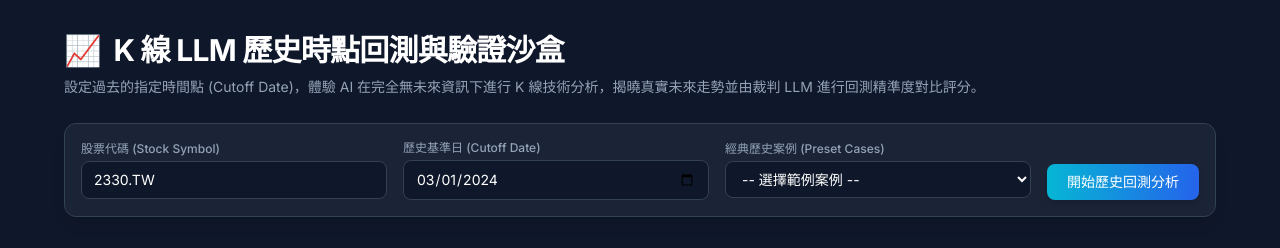
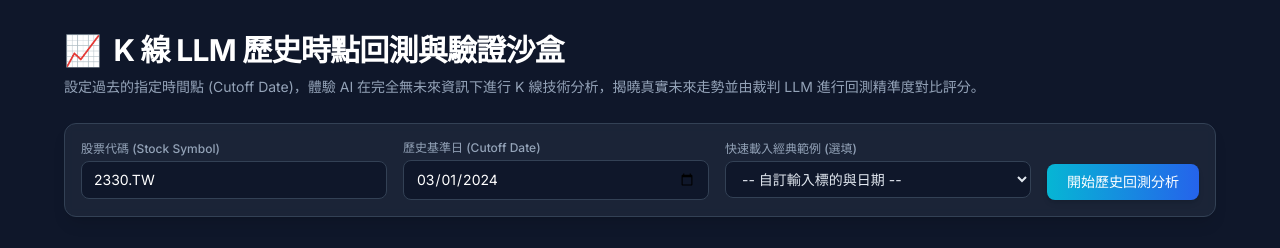
Before and after one commit to JasonLin-avi/StockAnalysis, a Next.js app: page /backtest in a window 1280 px wide. Shown: the top 248 px of the page. Built offline with nearby package versions, Linux system fonts and the light colour scheme.

Commit message:
refactor(ui): make preset selection explicitly optional with custom input fallback mode

```diff
--- a/src/app/backtest/page.js
+++ b/src/app/backtest/page.js
@@ -36,10 +36,27 @@ export default function BacktestPage() {
       });
   }, []);
 
+  const [selectedPresetId, setSelectedPresetId] = useState('');
+
   const handleSelectPreset = (preset) => {
+    if (!preset) {
+      setSelectedPresetId('');
+      return;
+    }
+    setSelectedPresetId(preset.id);
     setSymbol(preset.symbol);
     setCutoffDate(preset.cutoffDate);
     setErrorMsg(null);
+  };
+
+  const handleSymbolChange = (val) => {
+    setSymbol(val);
+    setSelectedPresetId('');
+  };
+
+  const handleCutoffDateChange = (val) => {
+    setCutoffDate(val);
+    setSelectedPresetId('');
   };
 
   const handlePredict = async () => {
@@ -111,10 +128,11 @@ export default function BacktestPage() {
 
         <ControlPanel
           symbol={symbol}
-          setSymbol={setSymbol}
+          setSymbol={handleSymbolChange}
           cutoffDate={cutoffDate}
-          setCutoffDate={setCutoffDate}
+          setCutoffDate={handleCutoffDateChange}
           presets={presets}
+          selectedPresetId={selectedPresetId}
           onSelectPreset={handleSelectPreset}
           onSubmit={handlePredict}
           loading={loading}
--- a/src/components/backtest/ControlPanel.jsx
+++ b/src/components/backtest/ControlPanel.jsx
@@ -9,7 +9,7 @@
 
 import React from 'react';
 
-export default function ControlPanel({ symbol, setSymbol, cutoffDate, setCutoffDate, presets, onSelectPreset, onSubmit, loading }) {
+export default function ControlPanel({ symbol, setSymbol, cutoffDate, setCutoffDate, presets, selectedPresetId, onSelectPreset, onSubmit, loading }) {
   return (
     <div className="bg-slate-800/80 border border-slate-700 rounded-xl p-4 mb-6 shadow-lg backdrop-blur-sm">
       <div className="flex flex-wrap items-center gap-4">
@@ -41,21 +41,26 @@ export default function ControlPanel({ symbol, setSymbol, cutoffDate, setCutoffD
         {presets && presets.length > 0 && (
           <div className="flex-1 min-w-[220px]">
             <label htmlFor="preset-select" className="block text-xs font-medium text-slate-400 mb-1">
-              經典歷史案例 (Preset Cases)
+              快速載入經典範例 (選填)
             </label>
             <select
               id="preset-select"
+              value={selectedPresetId || ''}
               onChange={(e) => {
-                const preset = presets.find((p) => p.id === e.target.value);
-                if (preset) onSelectPreset(preset);
+                const presetId = e.target.value;
+                if (!presetId) {
+                  onSelectPreset(null);
+                } else {
+                  const preset = presets.find((p) => p.id === presetId);
+                  if (preset) onSelectPreset(preset);
+                }
               }}
-              defaultValue=""
-              className="w-full bg-slate-900 border border-slate-700 text-white rounded-lg px-3 py-2 text-sm focus:outline-none focus:border-cyan-500 transition-colors"
+              className="w-full bg-slate-900 border border-slate-700 text-slate-200 rounded-lg px-3 py-2 text-sm focus:outline-none focus:border-cyan-500 transition-colors"
             >
-              <option value="" disabled>-- 選擇範例案例 --</option>
+              <option value="">-- 自訂輸入標的與日期 --</option>
               {presets.map((p) => (
                 <option key={p.id} value={p.id}>
-                  {p.title} ({p.symbol})
+                  📌 {p.title} ({p.symbol})
                 </option>
               ))}
             </select>
```
